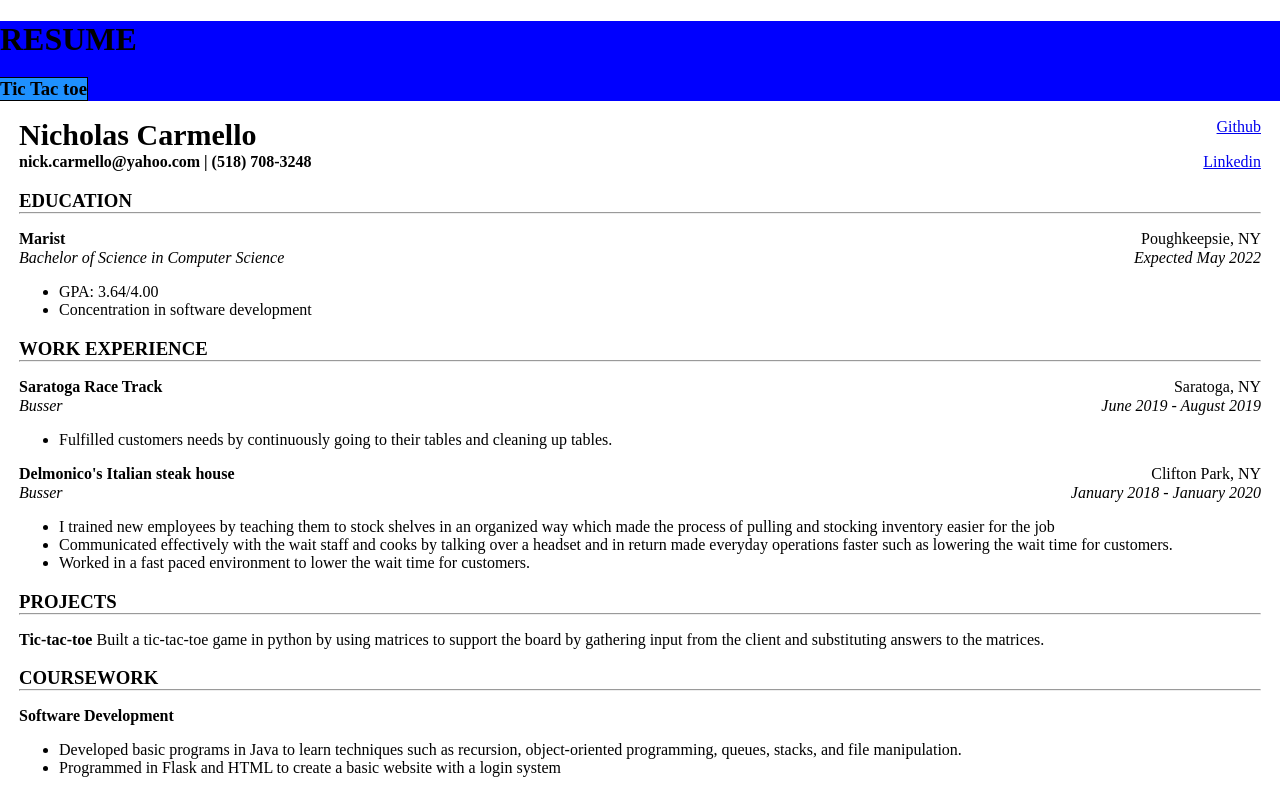
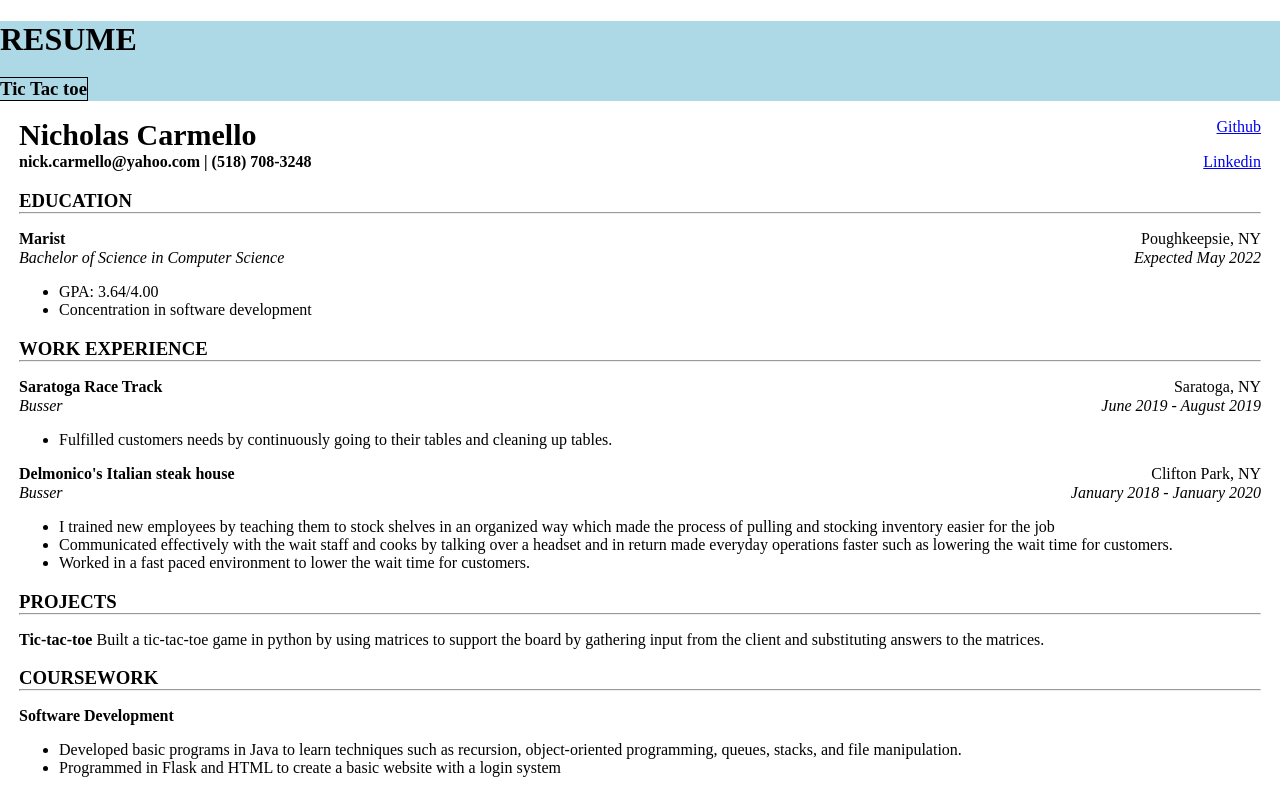
Before and after one commit to NicholasCarmello/NicholasCarmello.github.io, a plain HTML site: page index.html in a window 1280 px wide. Shown: the top 790 px of the page. Drawn offline with Linux system fonts and the light colour scheme.

Commit message:
Update styles.css

```diff
--- a/styles.css
+++ b/styles.css
@@ -11,7 +11,7 @@ background-color: white;
 /* purple */
 .header{
 color: black;
-background-color: blue;
+background-color: lightblue;
 margin-left:-8px;
 margin-right: -10px;
 text-align: left;
@@ -32,7 +32,7 @@ width:0px;
 }
 .white{
 color:black;
-background-color: dodgerblue;
+background-color: lightblue;
 position: absolute;
 top: 59px;
 border-outline:black;
```
